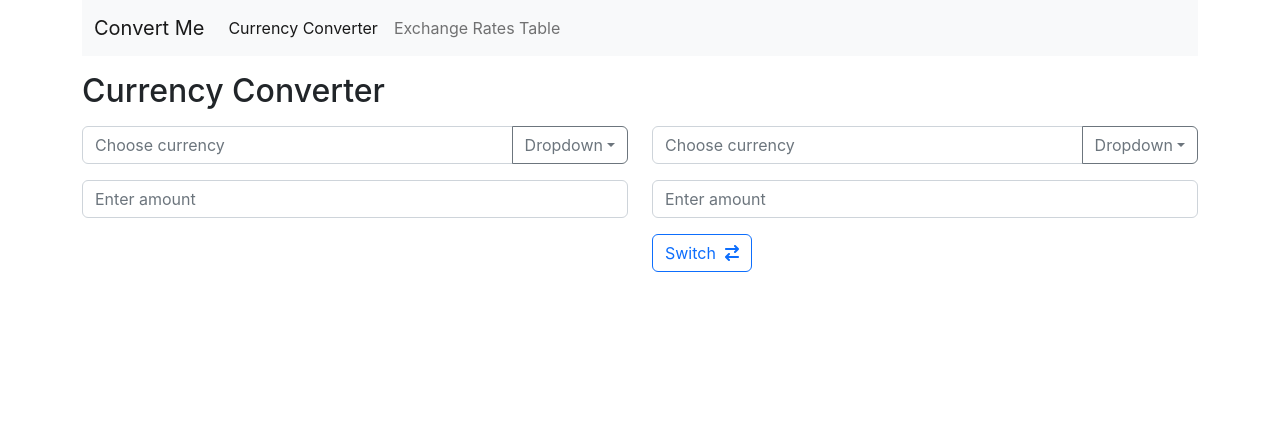
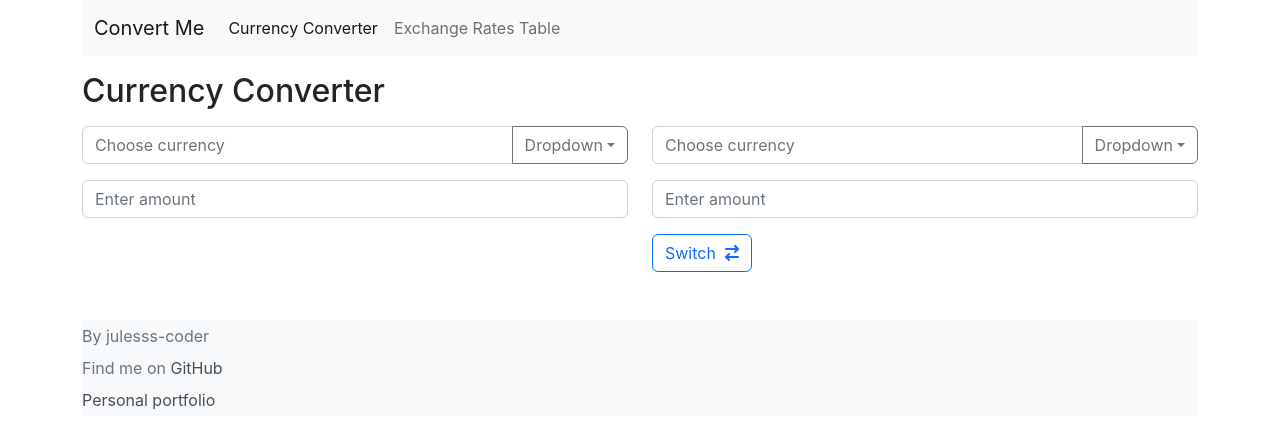
Before and after one commit to julesss-coder/currency-converter-react-app, a React (Create React App) app: page / in a window 1280 px wide. Shown: the top 448 px of the page. Built offline with nearby package versions, Linux system fonts and the light colour scheme.

Commit message:
Added footer

```diff
--- a/src/App.css
+++ b/src/App.css
@@ -36,3 +36,13 @@
     transform: rotate(360deg);
   }
 }
+
+/* ====== FOOTER ======== */
+footer {
+  list-style-type: none;
+}
+
+footer a {
+  text-decoration: none;
+  color: #495057;
+}
--- a/src/App.js
+++ b/src/App.js
@@ -83,7 +83,14 @@ class App extends React.Component {
 
 
           {/* Footer */}
-
+          <footer className="bg-light mt-5 lh-lg text-muted">
+            <li>By julesss-coder</li>
+            <li>Find me on <a href="https://github.com/julesss-coder">GitHub</
+            a></li>
+            <li>
+              <a href="https://julesss-coder.github.io/personal-portfolio/">Personal portfolio</a>
+            </li>
+          </footer>
         </div>
       </Router>
     );
```
